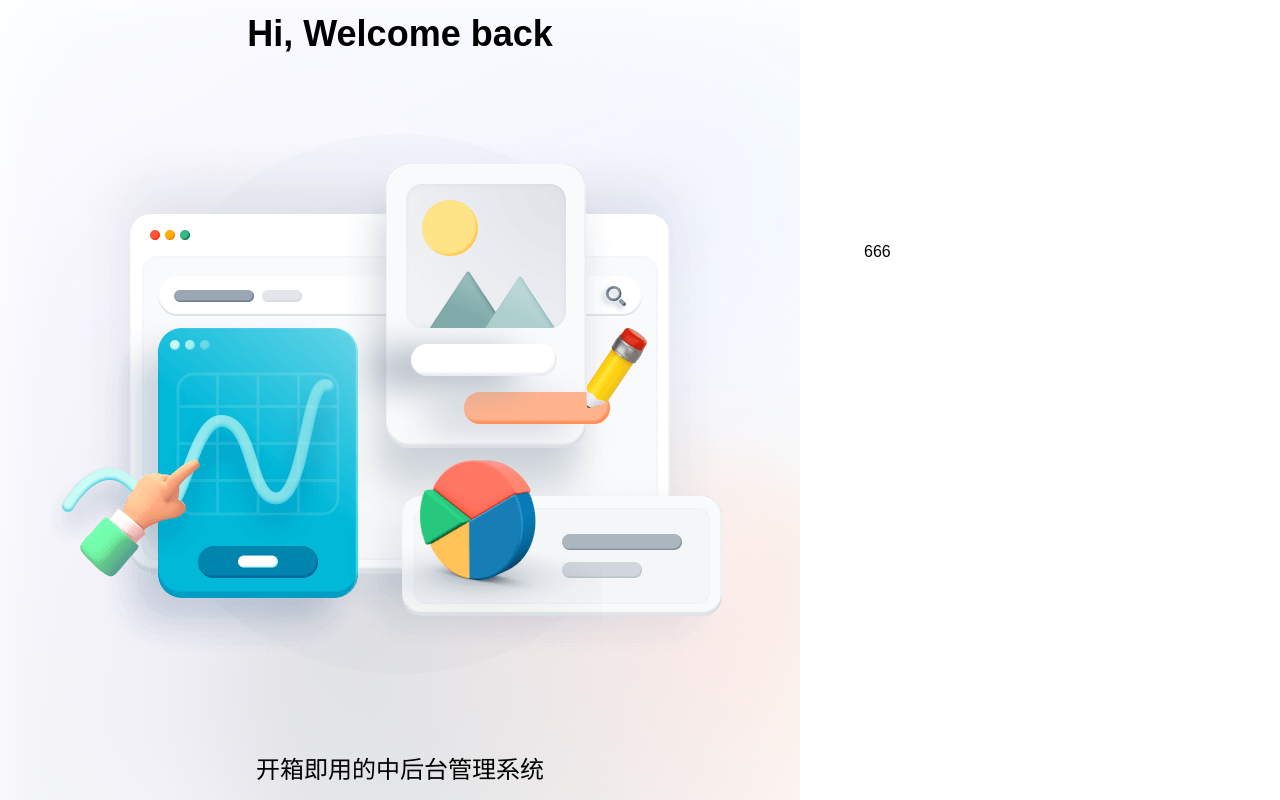
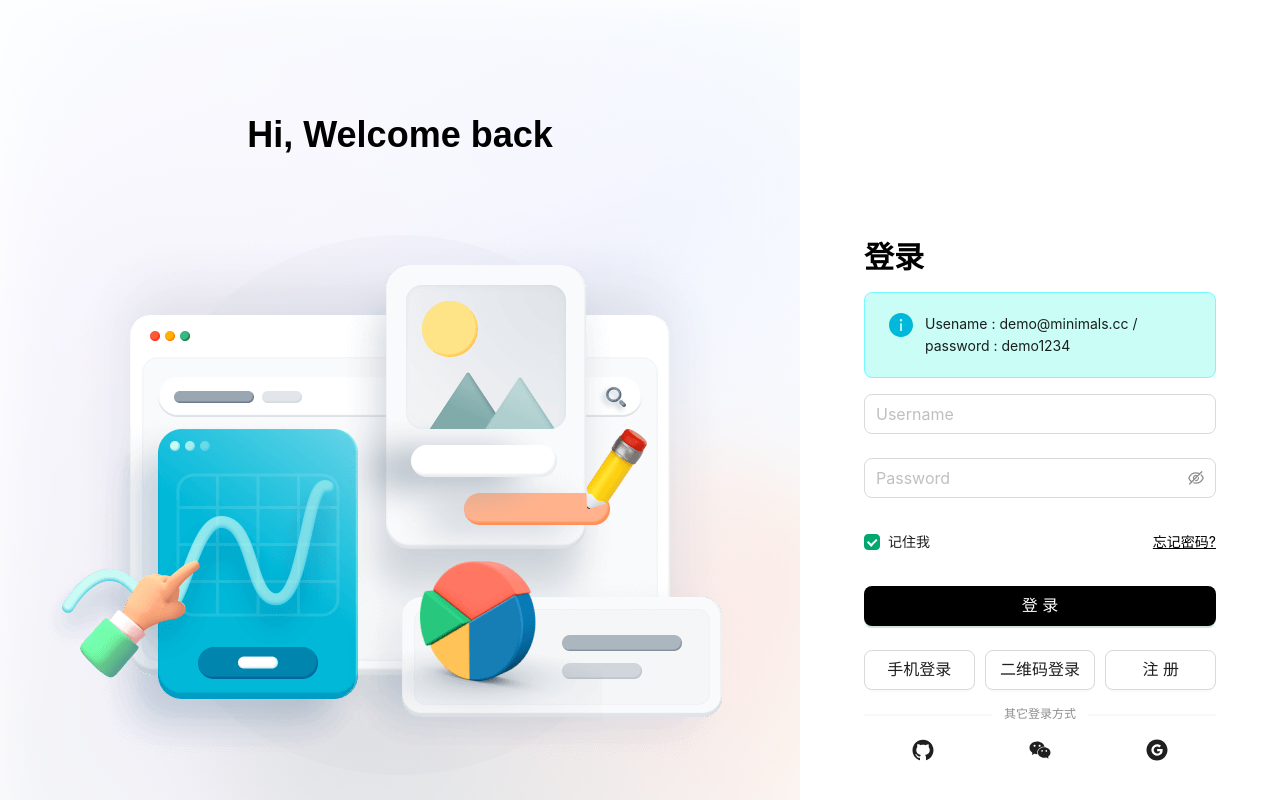
Before and after one commit to FerrisEvans/sephiroth-ui, a React (Vite) app: page /login in a window 1280 px wide. Shown: the top 800 px of the page. Built offline with nearby package versions, Linux system fonts and the light colour scheme; no server answers; a web font is replaced by a local one.

Commit message:
login form

```diff
--- /dev/null
+++ b/src/views/Login/LoginForm.tsx
@@ -0,0 +1,90 @@
+import {LoginState, useLoginStateContext} from "@/views/Login/useLogin.tsx";
+import {Alert, Button, Checkbox, Col, Divider, Form, Input, Row} from "antd";
+import {AiFillGithub, AiFillGoogleCircle, AiFillWechat} from "react-icons/ai";
+
+const LoginForm = () => {
+  const onFinish = (values: any) => {
+    console.log('Received values of form: ', values);
+  }
+
+
+  const {loginState, setLoginState} = useLoginStateContext();
+  if (loginState !== LoginState.LOGIN) return null
+
+  return (
+    <>
+      <div className="mb-4 text-2xl font-bold xl:text-3xl">登录</div>
+      <Form name="normal_login" size="large" initialValues={{remember: true}} onFinish={onFinish}>
+        <div className="mb-4 flex flex-col">
+          <Alert
+            description="Usename : demo@minimals.cc / password : demo1234"
+            type="info"
+            showIcon
+          />
+        </div>
+
+        <Form.Item
+          name="username"
+          rules={[{required: true, message: 'Please input your Username!'}]}
+        >
+          <Input placeholder="Username"/>
+        </Form.Item>
+        <Form.Item
+          name="password"
+          rules={[{required: true, message: 'Please input your Password!'}]}
+        >
+          <Input.Password type="password" placeholder="Password"/>
+        </Form.Item>
+        <Form.Item>
+          <Row>
+            <Col span={12}>
+              <Form.Item name="remember" valuePropName="checked" noStyle>
+                <Checkbox>记住我</Checkbox>
+              </Form.Item>
+            </Col>
+            <Col span={12} className="text-right">
+              <button
+                className="!text-black !underline"
+                onClick={() => setLoginState(LoginState.RESET_PASSWORD)}
+              >
+                忘记密码?
+              </button>
+            </Col>
+          </Row>
+        </Form.Item>
+        <Form.Item>
+          <Button type="primary" htmlType="submit" className="w-full !bg-black">
+            登录
+          </Button>
+        </Form.Item>
+
+        <Row align="middle" gutter={10}>
+          <Col span={8} flex="1">
+            <Button className="w-full" onClick={() => setLoginState(LoginState.MOBILE)}>
+              手机登录
+            </Button>
+          </Col>
+          <Col span={8} flex="1">
+            <Button className="w-full" onClick={() => setLoginState(LoginState.QR_CODE)}>
+              二维码登录
+            </Button>
+          </Col>
+          <Col span={8} flex="1" onClick={() => setLoginState(LoginState.REGISTER)}>
+            <Button className="w-full">注册</Button>
+          </Col>
+        </Row>
+
+        <Divider className="!text-xs !text-[#00000073]">其它登录方式</Divider>
+
+        <div className="flex cursor-pointer justify-around text-2xl">
+          <AiFillGithub className="hover:text-[#00A76F]"/>
+          <AiFillWechat className="hover:text-[#00A76F]"/>
+          <AiFillGoogleCircle className="hover:text-[#00A76F]"/>
+        </div>
+      </Form>
+    </>
+  )
+}
+
+
+export default LoginForm
--- /dev/null
+++ b/src/views/Login/MobileForm.tsx
@@ -0,0 +1,9 @@
+const MobileForm = () => {
+  return (
+    <>
+
+    </>
+  )
+}
+
+export default MobileForm
--- /dev/null
+++ b/src/views/Login/QrCodeForm.tsx
@@ -0,0 +1,9 @@
+const QrCodeForm = () => {
+  return (
+    <>
+
+    </>
+  )
+}
+
+export default QrCodeForm
--- /dev/null
+++ b/src/views/Login/RegisterForm.tsx
@@ -0,0 +1,9 @@
+const RegisterForm = () => {
+  return (
+    <>
+
+    </>
+  )
+}
+
+export default RegisterForm
--- /dev/null
+++ b/src/views/Login/ResetForm.tsx
@@ -0,0 +1,9 @@
+const ResetForm = () => {
+  return (
+    <>
+
+    </>
+  )
+}
+
+export default ResetForm
--- a/src/views/Login/index.tsx
+++ b/src/views/Login/index.tsx
@@ -1,3 +1,10 @@
+import {LoginStateProvider} from "@/views/Login/useLogin.tsx"
+import LoginForm from "@/views/Login/LoginForm.tsx"
+import MobileForm from "@/views/Login/MobileForm.tsx"
+import QrCodeForm from "@/views/Login/QrCodeForm.tsx"
+import RegisterForm from "@/views/Login/RegisterForm.tsx"
+import ResetForm from "@/views/Login/ResetForm.tsx"
+
 const Login = () => {
   return (
     <>
@@ -16,8 +23,15 @@ const Login = () => {
           <div className="flex flex-row gap-[16px] text-2xl">开箱即用的中后台管理系统</div>
         </div>
 
-        <div className="mx-auto flex w-full !min-w-[400px] max-w-[480px] flex-col px-[16px] py-[120px] lg:px-[64px] lg:py-[240px]">
-          666
+        <div
+          className="mx-auto flex w-full !min-w-[400px] max-w-[480px] flex-col px-[16px] py-[120px] lg:px-[64px] lg:py-[240px]">
+          <LoginStateProvider>
+            <LoginForm/>
+            <MobileForm />
+            <QrCodeForm />
+            <RegisterForm />
+            <ResetForm />
+          </LoginStateProvider>
         </div>
       </main>
     </>
--- a/src/views/Login/useLogin.tsx
+++ b/src/views/Login/useLogin.tsx
@@ -1,4 +1,4 @@
-import {createContext, ReactNode, useContext, useMemo, useState} from "react";
+import React, {createContext, ReactNode, useContext, useMemo, useState} from "react"
 
 export enum LoginState {
   LOGIN,
@@ -20,7 +20,7 @@ const LoginStateContext = createContext<LoginStateContextType>({
   },
   backToLogin: () => {
   },
-});
+})
 
 export const useLoginStateContext = () => {
   return useContext(LoginStateContext)
```
